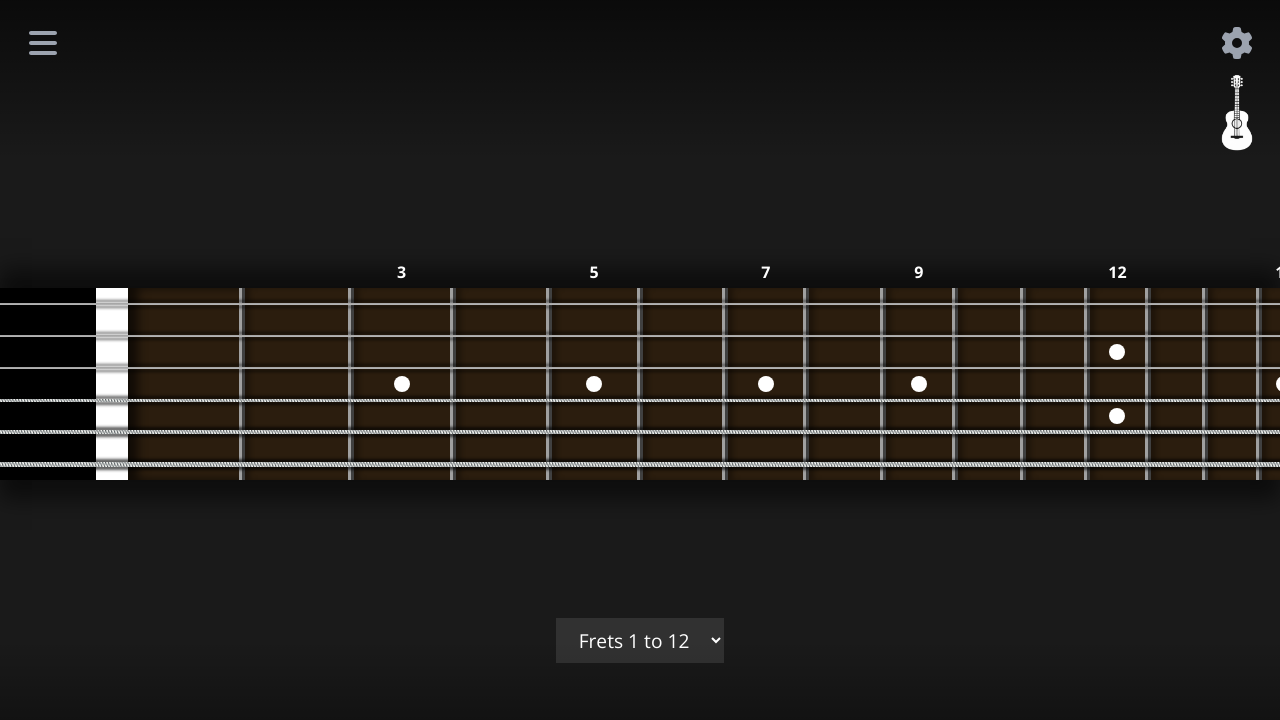
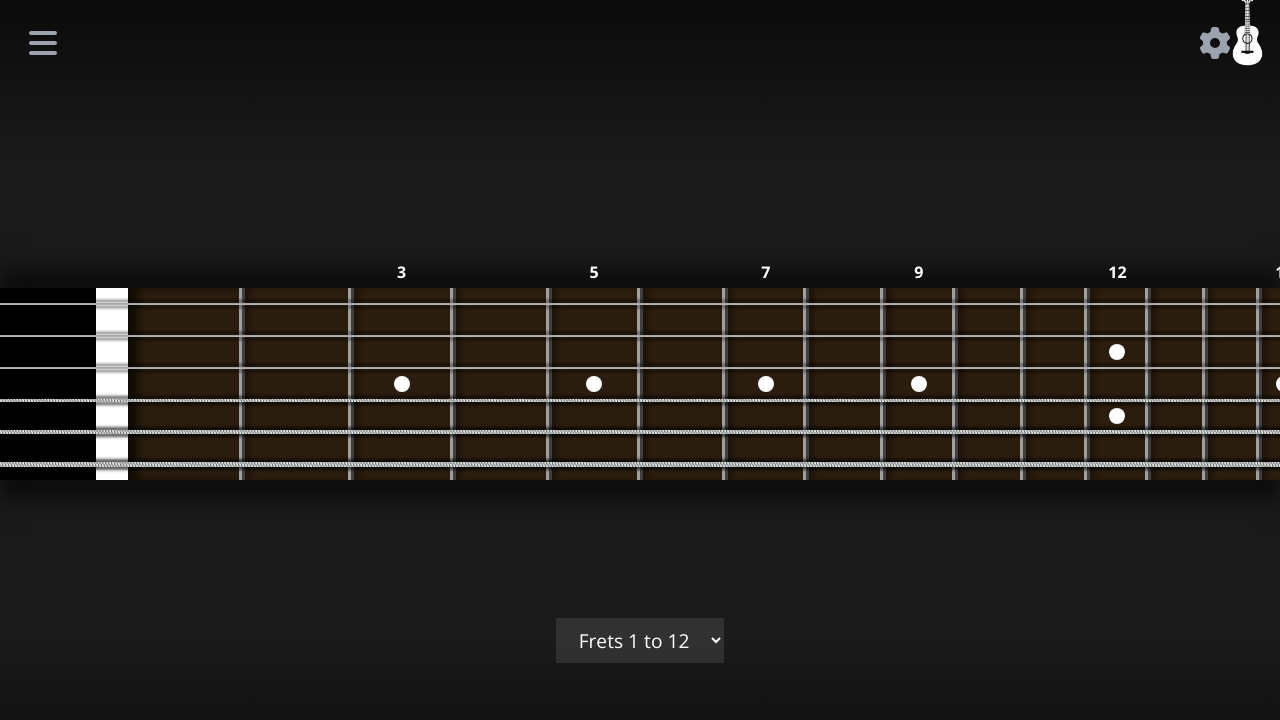
Before and after one commit to MekonLips/Frets, a React (Vite) app: page / in a window 1280 px wide. Shown: the top 720 px of the page. Built offline with nearby package versions, Linux system fonts and the light colour scheme.

Commit message:
Make instrument icon open instrument overlay

```diff
--- a/src/components/InstrumentOpenButton/InstrumentOpenButton.component.jsx
+++ b/src/components/InstrumentOpenButton/InstrumentOpenButton.component.jsx
@@ -27,17 +27,19 @@ const InstrumentOpenButton = () => {
     return <div className="legacy-nav-icon-button-wrapper">
         <button
             type="button"
+            className="legacy-instrument-open-button"
             aria-label="Open instrument settings"
             title="Instrument settings"
             onClick={() => setShow(true)}
         >
             <FontAwesomeIcon icon={faGear} />
+            <img
+                className="legacy-instrument-icon"
+                src={INSTRUMENT_TYPE_ICONS[instrument.type]}
+                alt=""
+                aria-hidden="true"
+            />
         </button>
-        <img
-            className="legacy-instrument-icon"
-            src={INSTRUMENT_TYPE_ICONS[instrument.type]}
-            alt={instrument.name}
-        />
     </div>;
 };
 
```
